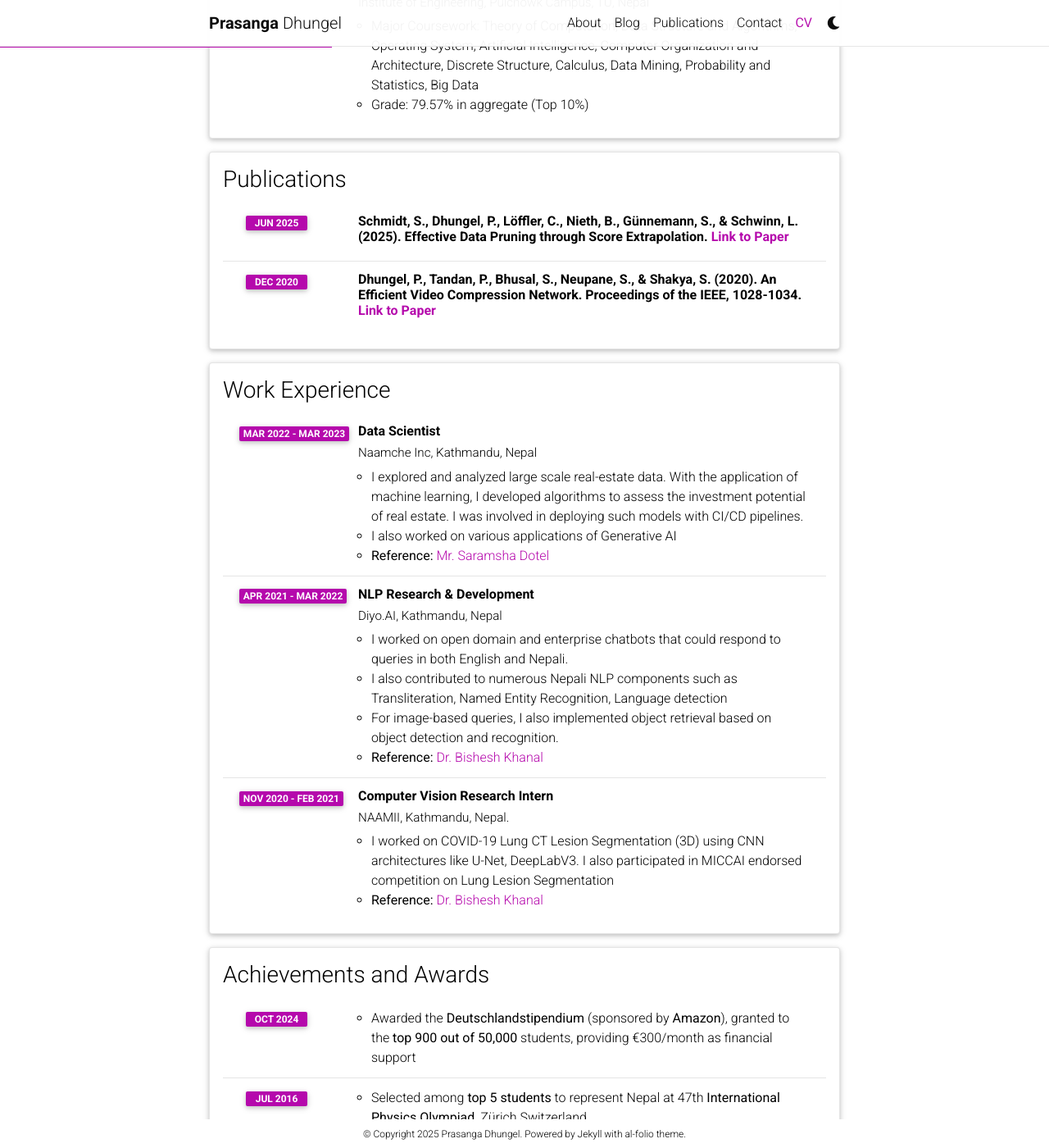
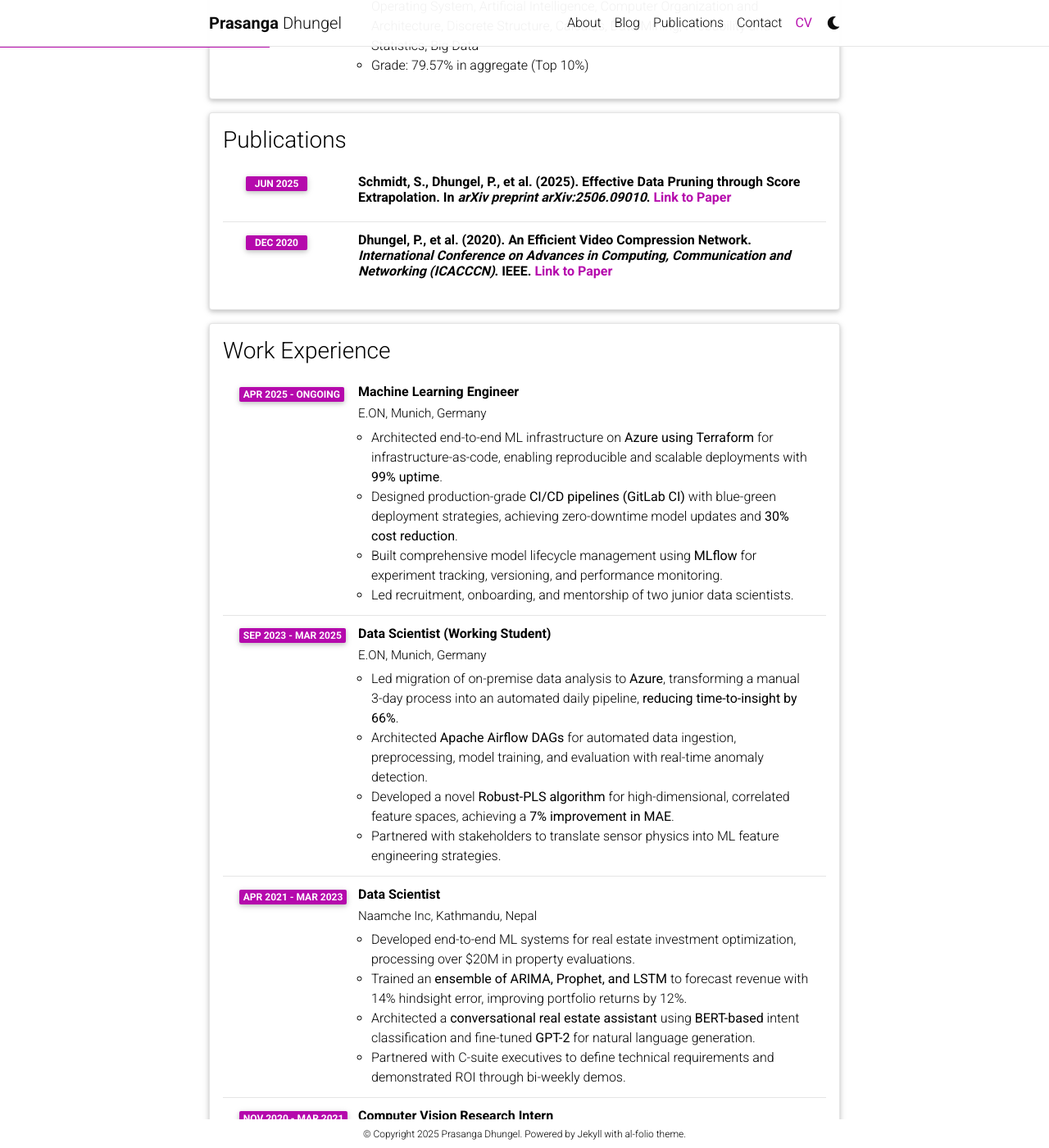
Before and after one commit to prasangadhungel/prasangadhungel.github.io, a Jekyll site: the page built from _pages/cv.md, in a window 1280 px wide and 1400 px high, scrolled down 803 px. Shown: the whole window at 82% size. Built offline with Jekyll 4.4.1, drawn with Linux system fonts in a browser that asks for light colours; comment, search, counter and statistics services are not loaded; a style sheet for code colours, icons or effects is not loaded; some of the changed text lies outside the part shown.

Commit message:
:art: update CV

```diff
--- a/_data/cv.yml
+++ b/_data/cv.yml
@@ -8,7 +8,7 @@
     - name: Key Interests
       value: Reliable/Interpretable ML, Statistical Inference, ML in non-euclidean spaces
     - name: Languages
-      value: English, Nepali, German
+      value: English, German, Nepali
 
 - title: Education
   type: time_table
@@ -17,8 +17,8 @@
       institution: Technical University of Munich (TUM), Munich, Germany
       year: Apr 2023 - Jun 2025
       description:
-        - "Thesis: Efficient Large Scale Data Pruning with Score Extrapolation (Supervisor: Prof. Stephan Günnemann) 1.0/1.0"
-        - "Major Coursework: Deep Learning, Machine Learning with Graphs, Deep Generative Models, Advanced NLP, Statistical Foundation of Learning, Quantum Computing, Tensor Networks, Computer Vision: Detection, Segmentation and Tracking, Deep Learning for Medicine, Computer Vision: Multi-View Geometry"
+        - "Thesis: Efficient Large-Scale Data Pruning Using Score Extrapolation (Supervisor: Prof. Stephan Günnemann), <b>Grade: 1.0/1.0</b>"
+        - "Major Coursework: Deep Learning, Statistical Learning, ML for Graphs and Sequential Data, Advanced NLP, Deep Generative Models, Computer Vision, Quantum Computing, Tensor Networks, Deep Learning for Medicine"
         - "Grade: <b>1.2/1.0 (Passed with High Distinction, Top 8%)</b>"
 
     - title: Bachelor’s Degree In Computer Engineering
@@ -31,57 +31,71 @@
 - title: Publications
   type: time_table
   contents:
-    - title: Schmidt, S., <b>Dhungel, P.</b>, Löffler, C., Nieth, B., Günnemann, S., & Schwinn, L. (2025). Effective Data Pruning through Score Extrapolation. <a href="https://arxiv.org/abs/2506.09010">Link to Paper</a>
+    - title: Schmidt, S., <b>Dhungel, P.</b>, et al. (2025). Effective Data Pruning through Score Extrapolation. In <i>arXiv preprint arXiv:2506.09010</i>. <a href="https://arxiv.org/abs/2506.09010">Link to Paper</a>
       year: Jun 2025
-    - title: <b>Dhungel, P.</b>, Tandan, P., Bhusal, S., Neupane, S., & Shakya, S. (2020). An Efficient Video Compression Network. Proceedings of the IEEE, 1028-1034. <a href="https://www.researchgate.net/publication/349802209_An_Efficient_Video_Compression_Network">Link to Paper</a>
+    - title: <b>Dhungel, P.</b>, et al. (2020). An Efficient Video Compression Network. <i>International Conference on Advances in Computing, Communication and Networking (ICACCCN)</i>. IEEE. <a href="https://www.researchgate.net/publication/349802209_An_Efficient_Video_Compression_Network">Link to Paper</a>
       year: Dec 2020
 
 - title: Work Experience
   type: time_table
   contents:
+    - title: Machine Learning Engineer
+      institution: E.ON, Munich, Germany
+      year: Apr 2025 - Ongoing
+      description:
+        - Architected end-to-end ML infrastructure on <b>Azure using Terraform</b> for infrastructure-as-code, enabling reproducible and scalable deployments with <b>99% uptime</b>.
+        - Designed production-grade <b>CI/CD pipelines (GitLab CI)</b> with blue-green deployment strategies, achieving zero-downtime model updates and <b>30% cost reduction</b>.
+        - Built comprehensive model lifecycle management using <b>MLflow</b> for experiment tracking, versioning, and performance monitoring.
+        - Led recruitment, onboarding, and mentorship of two junior data scientists.
+
+    - title: Data Scientist (Working Student)
+      institution: E.ON, Munich, Germany
+      year: Sep 2023 - Mar 2025
+      description:
+        - Led migration of on-premise data analysis to <b>Azure</b>, transforming a manual 3-day process into an automated daily pipeline, <b>reducing time-to-insight by 66%</b>.
+        - Architected <b>Apache Airflow DAGs</b> for automated data ingestion, preprocessing, model training, and evaluation with real-time anomaly detection.
+        - Developed a novel <b>Robust-PLS algorithm</b> for high-dimensional, correlated feature spaces, achieving a <b>7% improvement in MAE</b>.
+        - Partnered with stakeholders to translate sensor physics into ML feature engineering strategies.
+
     - title: Data Scientist
       institution: Naamche Inc, Kathmandu, Nepal
-      year: Mar 2022 - Mar 2023
+      year: Apr 2021 - Mar 2023
       description:
-        - I explored and analyzed large scale real-estate data. With the application of machine learning, I developed algorithms to assess the investment potential of real estate. I was involved in deploying such models with CI/CD pipelines.
-        - I also worked on various applications of Generative AI
-        - <b>Reference:</b> <a href="mailto:saramsha@naamche.com"> Mr. Saramsha Dotel</a>
-
-    - title: NLP Research & Development
-      institution: Diyo.AI, Kathmandu, Nepal
-      year: Apr 2021 - Mar 2022
-      description:
-        - I worked on open domain and enterprise chatbots that could respond to queries in both English and Nepali.
-        - I also contributed to numerous Nepali NLP components such as Transliteration, Named Entity Recognition, Language detection
-        - For image-based queries, I also implemented object retrieval based on object detection and recognition.
-        - <b>Reference:</b> <a href="mailto:bishesh.khanal@diyo.ai"> Dr. Bishesh Khanal</a>
+        - Developed end-to-end ML systems for real estate investment optimization, processing over $20M in property evaluations.
+        - Trained an <b>ensemble of ARIMA, Prophet, and LSTM</b> to forecast revenue with 14% hindsight error, improving portfolio returns by 12%.
+        - Architected a <b>conversational real estate assistant</b> using <b>BERT-based</b> intent classification and fine-tuned <b>GPT-2</b> for natural language generation.
+        - Partnered with C-suite executives to define technical requirements and demonstrated ROI through bi-weekly demos.
 
     - title: Computer Vision Research Intern
-      institution: NAAMII, Kathmandu, Nepal.
-      year: Nov 2020 - Feb 2021
+      institution: NAAMII, Kathmandu, Nepal
+      year: Nov 2020 - Mar 2021
       description:
-        - I worked on COVID-19 Lung CT Lesion Segmentation (3D) using CNN architectures like U-Net, DeepLabV3. I also participated in MICCAI endorsed competition on Lung Lesion Segmentation
-        - <b>Reference:</b> <a href="mailto:bishesh.khanal@diyo.ai"> Dr. Bishesh Khanal</a>
+        - Designed 3D lung lesion segmentation pipelines for COVID-19 CT scans using <b>U-Net</b> and <b>DeepLabV3</b>, achieving results on par with SOTA benchmarks.
 
 - title: Achievements and Awards
   type: time_table
   contents:
     - year: Oct 2024
       items:
-        - Awarded the <b>Deutschlandstipendium </b>  (sponsored by <b>Amazon</b>), granted to the <b>top 900 out of 50,000</b> students, providing €300/month as financial support
+        - Awarded the <b>Deutschlandstipendium</b> (sponsored by <b>Amazon</b>), granted to the <b>top 900 out of 50,000</b> students, providing €300/month as financial support.
+    - year: Sep 2020
+      items:
+        - "Second Place: DandyHacks organized by the University of Rochester via Devpost"
+    - year: May 2020
+      items:
+        - "Winner: A Day of Code"
+    - year: Feb 2019
+      items:
+        - "Winner: Locus Codejam"
+    - year: Nov 2018
+      items:
+        - Represented Nepal in ACM-ICPC, Dhaka regionals.
+    - year: Jan 2018
+      items:
+        - "Winner: National Level Programming Contest"
     - year: Jul 2016
       items:
-        - Selected among <b>top 5 students</b> to represent Nepal at 47th <b>International Physics Olympiad</b>, Zürich Switzerland
-    - year: Nov 2018
-      items:
-        - Represented Nepal in ACM-ICPC, Dhaka regionals
-    - year: May 2020
-      items:
-        - "Winner: A day of code"
-    - year: Nov 2018
-      items:
-        - Represented Nepal in ACM-ICPC, Dhaka regionals
-
+        - Selected among <b>top 5 students</b> to represent Nepal at 47th <b>International Physics Olympiad</b>, Zürich Switzerland.
 
 - title: Projects and Research
   type: time_table
@@ -101,25 +115,24 @@
       description:
         - A Viber bot, with more than 1100 subscribers, that caters to Covid-related queries in Nepali and English. With the addition of custom-made components like transliteration and NER, the chatbot was created using Rasa framework.
 
-
 - title: Skills
   type: nested_list
   contents:
     - title: Programming
       items:
-        - Python, C++, C, R, Java, Javascript, MATLAB, Latex
+        - Python (Expert), C++, C, R, Java, Javascript, MATLAB, Latex, Bash/Shell
     - title: AI & ML
       items:
-        - PyTorch, TensorFlow, Scikit, Numpy, W&B, MLflow, Pandas, PyMC, Dash, OpenCV
+        - PyTorch, TensorFlow, Numpy, Scikit, Scipy, Huggingface, Pandas, Dash, OpenCV, Statsmodel, MLflow, W&B
+    - title: MLOps & DevOps
+      items:
+        - Azure, AWS, Terraform, Docker, CI/CD (GitLab, Github), MLflow, Databricks, Apache Airflow, Kubernetes (Basic), Prometheus, Grafana
     - title: Database
       items:
-        - PostgreSQL, MySQL, ElasticSearch, MongoDB, PostGIS, SQLAlchemy, Alembic
+        - PostgreSQL, MySQL, ElasticSearch, MongoDB, PostGIS, SQLAlchemy, Alembic, Delta Lake, Spark, Snowflake
     - title: Web
       items:
-        - Django, Flask, FastAPI, JS / CSS / HTML, Vuejs
-    - title: Server Tech
-      items:
-        - Docker, Terraform, CI/CD, Azure, AWS, Nginx, Apache
+        - FastAPI, Django, Flask, REST APIs, Streamlit, Dash, Nginx, Apache, React, Vuejs, HTML/CSS/JavaScript
 
 - title: Involvements
   type: time_table
```
